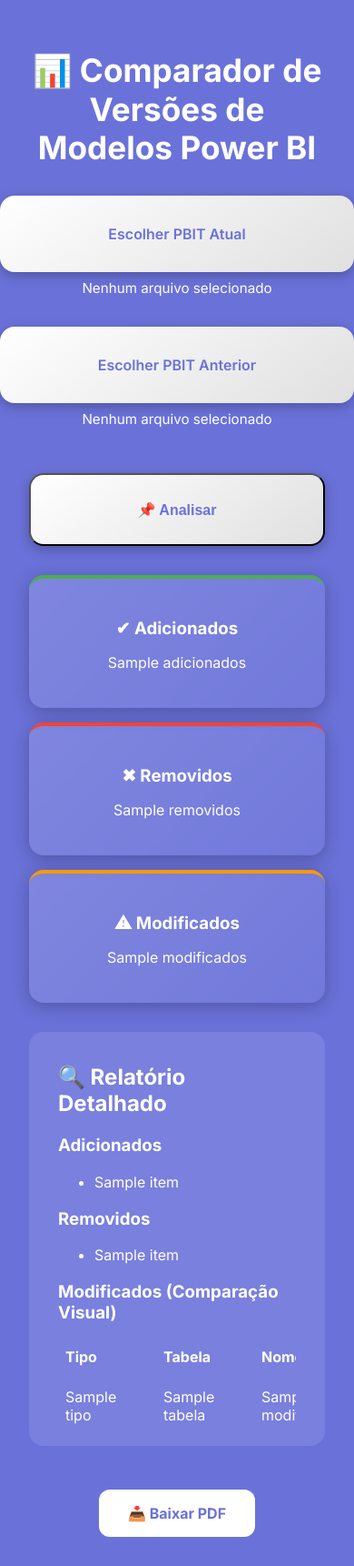
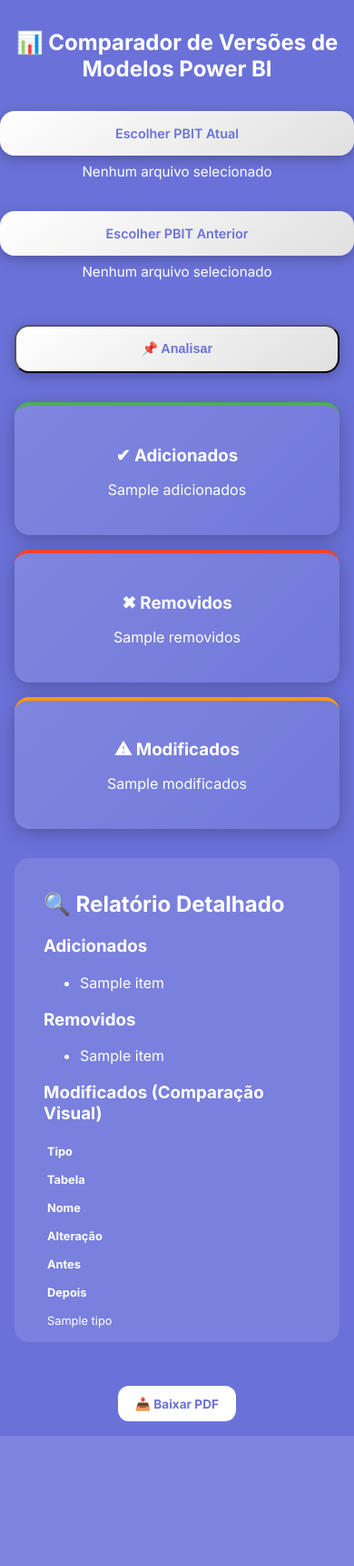
Before and after one commit to yuricassu/Comparador-de-Vers-es-do-Power-BI, a Flask app: template templates/index.html in a window 390 px wide. Shown: the whole page at 91% size. After the commit the page ends 1578 px from the top, so only its background shows below. Run offline with Flask 3, Linux system fonts and the light colour scheme; the template is opened without the code that fills it: most values are stand-ins (such as "Sample title", 1, 10 or a date in 2020).

Commit message:
Update style.css

```diff
--- a/static/style.css
+++ b/static/style.css
@@ -147,16 +147,14 @@
     border-radius: 16px;
     max-height: 500px;
     overflow-y: auto;
-    overflow-x: hidden; /* Corrige barra horizontal indesejada */
 }
 
 /* Comparação visual com tooltip */
 .comparison-table {
     display: grid;
-    grid-template-columns: repeat(6, minmax(100px, 1fr));
+    grid-template-columns: 1fr 1fr 1fr 1fr 1fr 1fr;
     gap: 0.5rem;
     margin-top: 1rem;
-    overflow-x: auto; /* Permite rolagem horizontal apenas na tabela */
 }
 .table-header {
     font-weight: 700;
@@ -199,3 +197,77 @@
 
 /* Animations */
 @keyframes fadeIn { from {opacity:0;} to {opacity:1;} }
+
+/* =========================
+   RESPONSIVIDADE
+========================= */
+@media (max-width: 768px) {
+    .container {
+        padding: 1rem;
+    }
+    h1 {
+        font-size: 1.8rem;
+    }
+    .custom-file-upload {
+        padding: 1.5rem;
+        font-size: 0.95rem;
+    }
+    .analyze-btn {
+        padding: 1.5rem;
+        font-size: 0.95rem;
+    }
+    .cards {
+        flex-direction: column;
+    }
+    .card {
+        flex: 1 1 100%;
+    }
+    .comparison-table {
+        grid-template-columns: 1fr 1fr;
+    }
+    .table-header div, .table-row div {
+        font-size: 0.85rem;
+        padding: 0.3rem;
+    }
+    .progress {
+        height: 10px;
+    }
+    .checkmark {
+        font-size: 1.3rem;
+    }
+    .download {
+        padding: 0.8rem 1.5rem;
+        font-size: 0.9rem;
+    }
+}
+
+@media (max-width: 480px) {
+    h1 {
+        font-size: 1.5rem;
+    }
+    .custom-file-upload {
+        padding: 1rem;
+        font-size: 0.9rem;
+    }
+    .analyze-btn {
+        padding: 1rem;
+        font-size: 0.9rem;
+    }
+    .comparison-table {
+        grid-template-columns: 1fr;
+    }
+    .table-header div, .table-row div {
+        font-size: 0.8rem;
+        padding: 0.25rem;
+    }
+    .progress {
+        height: 8px;
+    }
+    .checkmark {
+        font-size: 1.2rem;
+    }
+    .download {
+        padding: 0.7rem 1.2rem;
+        font-size: 0.85rem;
+    }
+}
```
